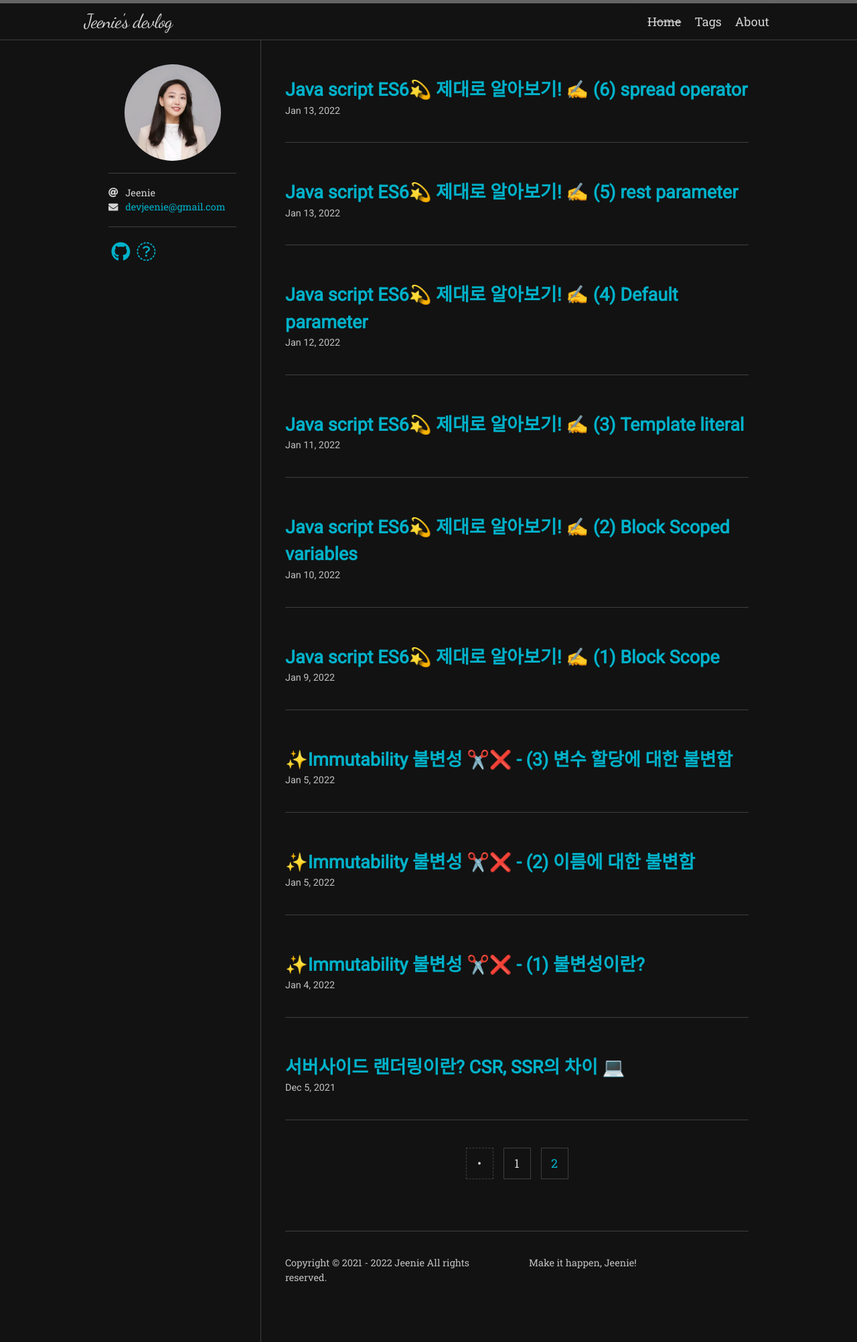
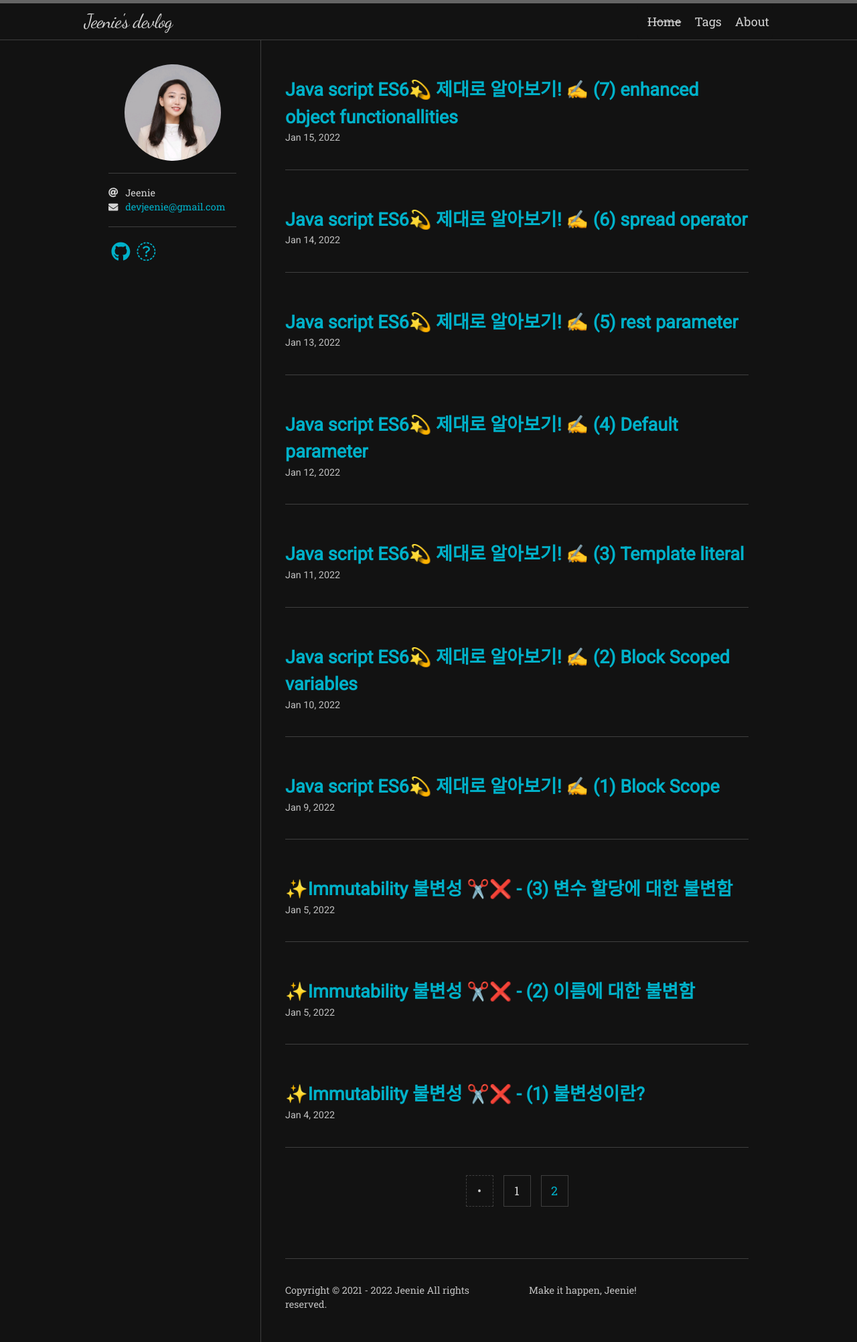
Before and after one commit to dev-Jeenie/dev-Jeenie.github.io, a Jekyll site: the page built from index.html, in a window 1280 px wide. Shown: the whole page at 67% size. Built offline with Jekyll 4.4.1, drawn with Linux system fonts in a browser that asks for light colours; nearby versions of some CDN libraries; some web fonts are replaced; the list of posts is cut into pages by our own code; some of the changed lines change nothing that is shown.

Commit message:
post 6,7

````diff
--- a/_posts/2022-01-09-javascript-es6-6.md
+++ b/_posts/2022-01-09-javascript-es6-6.md
@@ -1,6 +1,6 @@
 ---
 title: "Java script ES6💫 제대로 알아보기! ✍️ (6) spread operator"
-permalink: /cs/javascriptEs65
+permalink: /cs/javascriptEs66
 tags:
   - [CS]
 
@@ -8,8 +8,8 @@ navigation: true
 toc: true
 toc_sticky: true
 
-date: 2022-01-13
-last_modified_at: 2022-01-13
+date: 2022-01-14
+last_modified_at: 2022-01-14
 ---
 
 ![]()
@@ -78,3 +78,56 @@ sum을 실행하고 그 인자로써 **1, 2, value의 요소들, 9,10**을 넘
 
 
 <img src="/assets/images/es6-spread-operator-5.png" /><br/>
+
+### 2-5. push, unshift, concat을 대체할 수 있다
+
+```js
+let originalArr = [2, 3]
+const preArr    = [-2, -1]
+const sufArr    = [6, 7]
+
+originalArr.unshift(1)
+originalArr.push(4)
+originalArr = [0, ...originalArr, 5] // 새로운 배열을 할당
+console.log(originalArr)
+
+const concatArr = preArr.concat(originalArr, sufArr)
+const restArr = [...preArr, ...originalArr, ...sufArr]
+console.log(concatArr, restArr)
+
+```
+<img src="/assets/images/es6-spread-operator-6.png" /><br/>
+
+🤷🏻‍♀️ : 왜 새로 만들어서 메모리를 낭비하지? ❌<br/>
+
+새로 생겼으니까, 이 새로 만든 값을 기존 변수에 대해서 `참조`를 시키면<br/>
+**참조를 하지 않는 위치**에 있는 값은 `자동으로 사라지니까`<br/>
+새로 만드는게 **전혀 문제가 되지 않는다!**<br/>
+
+오히려 배열의 앞에 값을 집어넣는 unshift가 비용이 더 든다.<br/>
+
+
+### 2-6. 얕은 복사만을 수행한다
+
+```js
+let originalArray = [{
+  first: 'Hello,',
+  second: 'World!'
+}, {
+  first: 'Welcome',
+  second: 'ES6!'
+}]
+let copiedArray = [...originalArray]
+console.log(originalArray[0].first)
+
+copiedArray[0].first = "Hi,"
+console.log(originalArray[0].first)
+```
+spread operator로 원본배열을 복사했지만,<br/>
+
+왜? 요소만 얕은 복사하고, **참조는 바뀌어있지 않기 때문**.<br/>
+
+그럼 깊은 복사는 어떻게 해?<br/>
+
+`spread operator`로는 **불가능**,<br/>
+각각의 객체를 찾아가서 그 안에 property들 다 복사해오고, 그걸 가지고 새 배열로 만들어야한다.
--- /dev/null
+++ b/_posts/2022-01-09-javascript-es6-7.md
@@ -0,0 +1,336 @@
+---
+title: "Java script ES6💫 제대로 알아보기! ✍️ (7) enhanced object functionallities"
+permalink: /cs/javascriptEs67
+tags:
+  - [CS]
+
+navigation: true
+toc: true
+toc_sticky: true
+
+date: 2022-01-15
+last_modified_at: 2022-01-15
+---
+
+![]()
+
+## 1. enhanced object functionalities(객체의 향상된 기능들)
+
+
+
+## 1-1. shorthand properties (프로퍼티 축약)
+
+```js
+var x = 10
+var y = 20
+var obj = {
+  x: x,
+  y: y
+}
+```
+
+```js
+const x = 10
+const y = 20
+const obj = {
+  x,
+  y
+}
+```
+똑같은 property key와, 거기에 미리 선언한 변수명을 할당하고자 할 때<br/>
+
+property `key`와 **value에 할당**하고자 하는 `변수명`이 **동일**할 경우에 `value 생략 가능`하다<br/>
+
+### 1-1-1. 활용
+
+- 1)
+
+```js
+const convertExtension = function (fullFileName) {
+  const fullFileNameArr = fullFileName.split('.')
+  const filename = fullFileNameArr[0]
+  const ext = fullFileNameArr[1] && fullFileNameArr[1] === 'png' ? 'jpg' : 'gif'
+  return {
+    filename,
+    ext
+  }
+}
+convertExtension('abc.png')
+```
+이렇게 애초에 **변수명**을 `해당 키값으로` 만든다.
+
+- 2)
+
+```js
+const {
+  name,
+  age
+} = {
+  name: '재남',
+  age: 30
+}
+console.log(name, age)
+```
+
+객체의 형태를 뒤와 매칭시켜서 동일하게 매칭된 애들마다 해당 변수를 할당한다.
+
+```js
+const {
+  name: name,
+  age: age
+} = {
+  name: '재남', // name에 재남 할당
+  age: 30 /// age에 30 할당
+}
+console.log(name, age)
+```
+
+
+## 1-2. concise methods (간결한 메소드)
+
+### 1-2-1. 메소드를 축약 가능
+
+```js
+var obj = {
+  name: 'foo',
+  getNameEs6 () { return this.name }
+  getNameEs5: function () { return this.name }
+}
+```
+- 차이점
+  - getNameEs5
+    - 기존에는 **실행이 종료된 이후**에 접근하려고 해도 `반환값이 null`인 채로 `접근이 가능`했다.
+    - **prototype** `있음`
+  - getNameEs6
+    - 기존에는 **실행이 종료된 이후**에 접근하려고 해도 `반환값이 null`인 채로 `접근이 가능`했다. 에러를 명시적으로 띄워줘서 디버깅을 용이하게 함
+    - agruments에 접근할 수 없는 환경의 경우에는 에러를 띄워준다.
+    - **prototype** `없음`
+
+기존의 함수는 **함수**로써, **생성자 함수**로써 두 가지로 쓸 수 있었음.<br/>
+이때 생성자 함수의 역할은, 얘가 들고있던 prototype property의 내용을 연결해주는 역할<br/>
+
+새로운 `메소드 축약형`에서는 하려던 일, 본연의 일만 할 수 있게 됨! <br/>
+=> 함수가 가벼워짐.<br/>
+
+prototype 객체가 사라졌기 때문에 생성자 함수로 **쓸 수 없고**, <br/>
+오로지 **함수 본연의 기능만** 할 수 있다<br/>
+그래서 더 빨라짐.<br/>
+
+=> **결론**<br/>
+
+`method`로써 호출할 때는 **method** 본연의 기능<br/>
+`콜백함수`로 넘겼을 때는 **함수** 본연의 기능<br/>
+
+#### 1-2-1-1. 상세
+
+- 1) super 명령어로 상위 클래스에 접근 가능
+
+- **super** Class (상위클래스)
+- **sub** Class (하위클래스)
+
+```js
+const Person = {
+  greeting: function () { return 'hello' }
+}
+const friend = {
+  greeting: function () {
+    return 'hi, ' + super.greeting()
+  }
+}
+Object.setPrototypeOf(friend, Person)
+friend.greeting()
+```
+`setPrototypeOf(instance로, 생성자함수로)`
+
+object friend의 **prototype**을 Person으로 지정해라.<br/>
+
+=> 결과<br/>
+friend의 prototype 상의 생성자함수가 person이 됨.<br/>
+`super`를 사용하면,<br/>
+자신의 prototype 체이닝 상에서 `상위에 있는 method를 호출`할 수 있다.
+
+```js
+friend.greeting();
+// "hi,Hello"
+friend._proto_.greeting();
+// "hello"
+
+```
+
+- 2) prototype property가 없어서 생성자 함수로 사용 불가능
+
+## 1-2. computed property name (계산된 프로퍼티명)
+
+- 1) 대괄호 표기법
+  - 객체 리터럴 `선언 시` 프로퍼티 키 값에 대괄호 표기로 접근 가능
+  - 대괄호 내에서는 `값` 또는 `식`을 넣어 조합할 수 있음(문은 X)
+
+```js
+var className = ' Class'
+var obj = {}
+
+obj.'ab cd' = 'AB CD'
+```
+
+. 뒤엔 문자열이 올 수 없다.<br/>
+**객체 밖**에서 `불가능`
+
+```js
+
+obj = {
+  'ab cd': 'AB CD'
+}
+
+obj['ab cd'] = 'AB CD'
+```
+이렇게 **객체 안**에 바로 넣으면 `가능`
+
+```js
+
+obj['A' + className] = 'A급'
+
+```
+
+`가능`
+
+```js
+
+var obj = {
+  'A' + className: 'A급'
+}
+```
+
+`불가능`<br/>
+
+```js
+const obj2 = {
+  'ab cd':
+  ['A' + className]: 'A급'
+}
+```
+되게 하려면 이렇게 `대괄호 표기법`을 사용.<br/>
+
+기존의 대괄호 표기법은,<br/>
+
+```js
+const obj2 = {}
+obj2['A' + className]: 'A급'
+```
+
+객체를 선언하는 순간 말고, 객체가 **이미 선언되어 있을 때**!<br/>
+그 객체 안에 property **하나씩 추가**할 때는 가능했지만,
+<br/>
+내부에 변수명을 조합하는게 불가능했다.<br/>
+
+그런데 이제는 선언하는 순간에 `변수명을 조합`하는 게 가능!<br/>
+
+
+```js
+let suffix = ' name'
+let iu = {
+  ['last' + suffix]: '이',
+  ['first' + suffix]: '지은'
+}
+console.log(iu)
+/// 결과 {last name: '이', first name: '지은'}
+
+```
+
+## 1-3. own property enumeration order (고정된 프로퍼티 열거 순서)
+
+```js
+const obj1 = {
+  c: 1,
+  2: 2,
+  a: 3,
+  0: 4,
+  b: 5,
+  1: 6
+}
+const keys1 = []
+for (const key in obj1) {
+  keys1.push(key)
+}
+console.log(keys1)
+console.log(Object.keys(obj1))
+console.log(Object.getOwnPropertyNames(obj1))
+
+// 결과는 모두 ['0', '1', '2', 'c', 'a', 'b']
+```
+`숫자`는 **숫자 순서**, `문자`는 **입력된 순서**
+
+
+
+```js
+
+const obj2 = {
+  [Symbol('2')]: true,
+  '02': true,
+  '10': true,
+  '01': true,
+  '2': true,
+  [Symbol('1')]: true
+}
+const keys2= []
+for(const key in obj2) {
+  keys2.push(key)
+}
+console.log(keys2)
+
+// 결과 ['2', '10', '02', '01']
+
+```
+
+숫자라면 숫자순서대로 나와야하고, 문자라면 입력순서대로 나와야하는데 왜?<br/>
+- 숫자인데 첫글자가 0이 아닌 경우 => 숫자
+- 숫자인데 첫글자가 0인 경우 => 문자
+
+그래서 2,10은 숫자라서 순서대로 먼저 나오고,<br/>
+01, 02는 문자라 입력순서대로 나온 것.<br/>
+
+
+
+
+
+
+```js
+
+const obj3 = Object.assign({}, obj1, obj2)
+//아까의 obj1, obj2를 병합해서 obj3에 넣음
+
+const keys3= []
+for(const key in obj3) {
+  keys3.push(key)
+}
+console.log(keys3)
+console.log(Object.keys(obj3))
+console.log(Object.getOwnPropertyNames(obj3))
+// ['0', '1', '2', '10', 'c', 'a', 'b', '02', '01']
+```
+일반적으로 출력하면 Symbol은 무시됨.<br/>
+Symbol은 **열거 대상에서 제외**됨
+
+```js
+console.log(obj3)
+
+// 결과 {0: 4, 1: 6, 2: true, 10: true, c: 1, a: 3, b: 5, 02: true, 01: true, …}0: 401: true1: 602: true2: true10: truea: 3b: 5c: 1Symbol(1): trueSymbol(2): true[[Prototype]]: Object
+```
+
+그냥 콘솔창에서 보려고 할 때는 `순서를 보장하지 않는다`.<br/>
+그런데 프로그래밍적으로 이 값을 쓰려고 할 때, 열거한 값을 가지고 처리하려고 할 때는 순서를 보장하겠다는 것.<br/>
+이 때에는 열거 대상이 아니니 Symbol도 출력된다.<br/>
+
+하지만 굳이 symbol도 열거를 해야겠다면?
+
+```js
+
+console.log(Reflect.ownKeys(obj3))
+// ['0', '1', '2', '10', 'c', 'a', 'b', '02', '01', Symbol(2), Symbol(1)]
+
+```
+
+=> **결론**
+
+| 객체의 열거 순서 |
+| -- | -- | -- |
+| 숫자(asc) | 문자(입력순서) | Symbol |
````
Also changed, not shown: assets/images/es6-spread-operator-5.png (added), assets/images/es6-spread-operator-6.jpeg (added).
